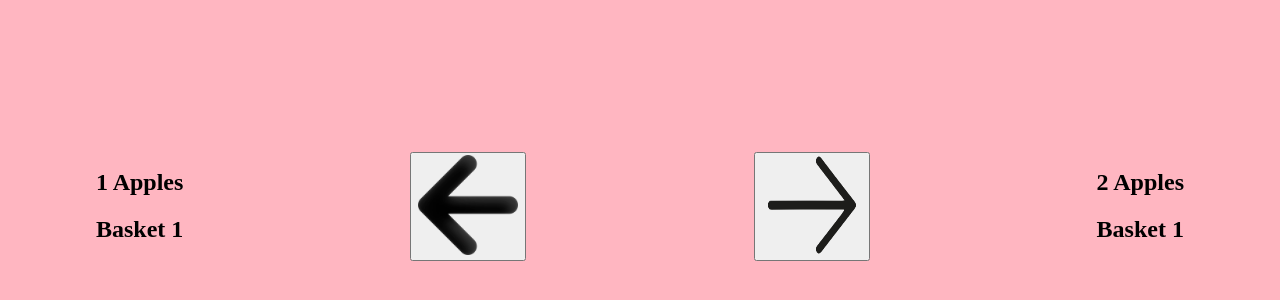
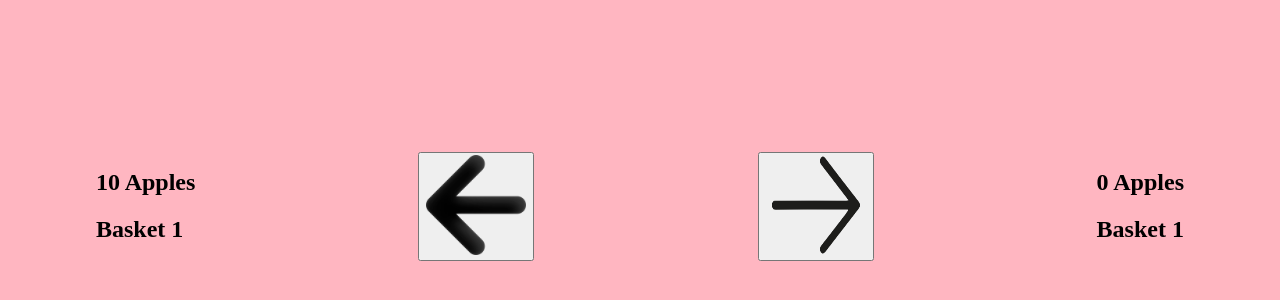
Before and after one commit to Manish-dev3490/Full-Stack-Web-Dev, a React (Vite) app in the folder FrontEnd/React Js/CountApplication/my-vite-app/: page / in a window 1280 px wide. Shown: the part 194-494 px from the top of the page. Built offline with nearby package versions, Linux system fonts and the light colour scheme.

Commit message:
trying to implement event listener functionality

```diff
--- a/FrontEnd/React Js/CountApplication/my-vite-app/src/Components/AppleContainer.jsx
+++ b/FrontEnd/React Js/CountApplication/my-vite-app/src/Components/AppleContainer.jsx
@@ -1,27 +1,57 @@
 import Button from "./Button";
-import LeftArrow from '../assets/left.png';
-import RightArrow from '../assets/right.png';
+import LeftArrow from "../assets/left.png";
+import RightArrow from "../assets/right.png";
 import Basket from "./Basket";
 
-const AppleContainer = function () {
-    return (
-        <div className="AppleContainer" style={{ marginInline: '6rem', display: 'flex', alignItems: 'center', justifyContent: 'space-between' }}>
-            <Basket count={1} />
-
-            <Button clickHandler={function () {
-                console.log("Light arrow");
-
-            }} imageUrl={LeftArrow} tit='left-arrow' />
-            <Button clickHandler={
-                function () {
-                    console.log("right aroow");
-
-                }
-            } imageUrl={RightArrow} tit='rightt-arrow' />
-            <Basket count={2} />
 
 
+
+const AppleContainer = function () {
+
+
+    const totalApples = 10;
+    let leftapples = totalApples - 5;
+    let rightApples = totalApples - leftapples;
+
+    function leftclickHandler() {
+        console.log("Left arrow");
+        rightApples++;
+        leftapples--;
+        console.log(rightApples);
+        console.log(leftapples);
+
+
+    }
+
+    function rightclickHandler() {
+        console.log("Right arrow");
+        rightApples--;
+        leftapples++;
+
+        console.log(rightApples);
+        console.log(leftapples);
+    }
+
+    return (
+        <div
+            className="AppleContainer"
+            style={{
+                marginInline: "6rem",
+                display: "flex",
+                alignItems: "center",
+                justifyContent: "space-between",
+            }}
+        >
+            <Basket count={totalApples} />
+
+            <Button clickHandler={leftclickHandler} imageUrl={LeftArrow} tit="left-arrow" />
+            <Button
+                clickHandler={rightclickHandler}
+                imageUrl={RightArrow}
+                tit="rightt-arrow"
+            />
+            <Basket count={0} />
         </div>
-    )
-}
+    );
+};
 export default AppleContainer;
--- a/FrontEnd/React Js/CountApplication/my-vite-app/src/Components/Button.jsx
+++ b/FrontEnd/React Js/CountApplication/my-vite-app/src/Components/Button.jsx
@@ -1,6 +1,7 @@
 import React from 'react'
 
 const Button = (props) => {
+  console.log(props);
 
   return (
     <button style={{ cursor: 'pointer' }} onClick={props.clickHandler}>
```
